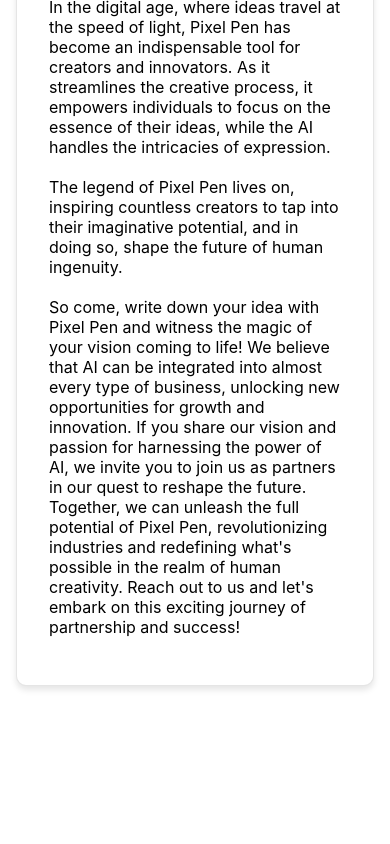
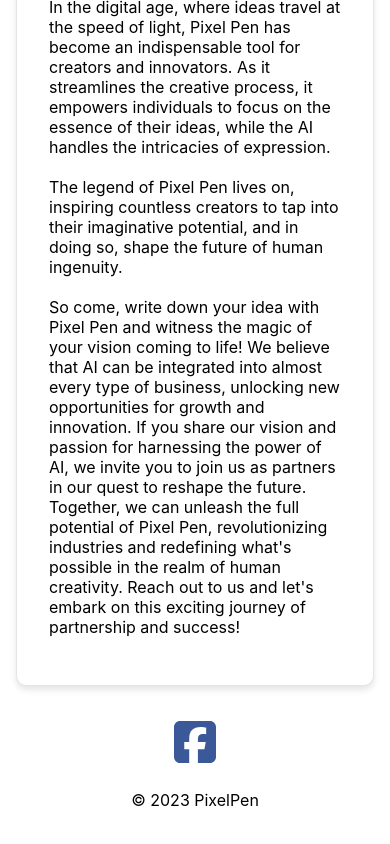
Before and after one commit to xiajohn/pixelpen.net, a React (Create React App) app in the folder frontend/: page / in a window 390 px wide. Shown: the part 1348-2192 px from the top of the page. Before the commit the page ends 2050 px from the top, so only its background shows below. Built offline with nearby package versions, Linux system fonts and the light colour scheme.

Commit message:
add footer

```diff
--- a/frontend/package.json
+++ b/frontend/package.json
@@ -3,6 +3,8 @@
   "version": "0.1.0",
   "private": true,
   "dependencies": {
+    "@fortawesome/free-brands-svg-icons": "^6.4.0",
+    "@fortawesome/react-fontawesome": "^0.2.0",
     "@testing-library/jest-dom": "^5.16.5",
     "@testing-library/react": "^13.4.0",
     "@testing-library/user-event": "^13.5.0",
@@ -13,6 +15,7 @@
     "react-audio-player": "^0.17.0",
     "react-bootstrap": "^2.7.2",
     "react-dom": "^18.2.0",
+    "react-icons": "^4.8.0",
     "react-markdown": "^8.0.7",
     "react-router-dom": "^6.10.0",
     "react-scripts": "5.0.1",
--- a/frontend/src/App.js
+++ b/frontend/src/App.js
@@ -1,5 +1,6 @@
 import React from 'react';
 import Header from './components/Header';
+import Footer from './components/Footer';
 import './css/App.css';
 import { BrowserRouter as Router, Route, Routes } from 'react-router-dom';
 import About from './components/About';
@@ -23,6 +24,7 @@
           {/* Add catch-all route here */}
           <Route path="*" element={<NotFound />} />
         </Routes>
+        <Footer />
       </div>
     </Router>
   );
--- a/frontend/src/components/Essay.js
+++ b/frontend/src/components/Essay.js
@@ -1,13 +1,13 @@
-import React from 'react';
+import React, { forwardRef } from 'react';
 import styles from '../css/Essay.module.css';
 
-function Essay({content}) {
+const Essay = forwardRef(({content}, ref) => {
   return (
-    <div className={styles.essay}>
+    <div className={styles.essay} ref={ref}>
       <h2>Pixel Pen Preview</h2>
       <p dangerouslySetInnerHTML={{__html: content.replace(/\n/g, '<br>')}}></p>
     </div>
   );
-}
+})
 
 export default Essay;
--- /dev/null
+++ b/frontend/src/components/Footer.js
@@ -0,0 +1,24 @@
+import React from 'react';
+import { FontAwesomeIcon } from '@fortawesome/react-fontawesome';
+import { faFacebookSquare } from '@fortawesome/free-brands-svg-icons';
+import '../css/Footer.css';  // Assuming you have a separate CSS file for Footer
+
+function Footer() {
+  return (
+    <div className="footer">
+      <div className="left">
+        <a href="https://www.facebook.com/pixelpenAI" target="_blank" rel="noreferrer">
+          <FontAwesomeIcon icon={faFacebookSquare} size="2x" className="social-icon" />
+        </a>
+      </div>
+      <div className="center">
+        <p>&copy; 2023 PixelPen</p>
+      </div>
+      <div className="right">
+
+      </div>
+    </div>
+  );
+}
+
+export default Footer;
--- a/frontend/src/components/FormComponent.js
+++ b/frontend/src/components/FormComponent.js
@@ -4,7 +4,7 @@
 import '../css/Form.css';
 import { getServerURL } from '../util/utils';
 
-function FormComponent({ formData, setFormData, setEssay, setIsLoading }) {
+function FormComponent({ formData, setFormData, setEssay, setIsLoading, essayRef }) {
   const [showTopicError, setShowTopicError] = useState(false);
 
   const handleChange = (e) => {
@@ -47,8 +47,7 @@
       }
       setIsLoading(false);
 
-      // Scroll to bottom of page
-      window.scrollTo(0, document.body.scrollHeight);
+      essayRef.current.scrollIntoView({ behavior: 'smooth' });
     } else {
       setIsLoading(false);
       return;
--- a/frontend/src/components/HomePage.js
+++ b/frontend/src/components/HomePage.js
@@ -1,11 +1,14 @@
 // components/HomePage.js
-import React, { useState } from 'react';
+import React, { useState, useRef } from 'react';
 import Body from './Body';
 import FormComponent from './FormComponent';
+
 import Essay from './Essay';
 import '../css/HomePage.css'
 function HomePage() {
   const [isLoading, setIsLoading] = useState(false);
+  const essayRef = useRef(null);
+
   const [formData, setFormData] = useState({
     Topic: '',
   });
@@ -42,10 +45,12 @@
             setFormData={setFormData}
             setEssay={setEssay}
             setIsLoading={setIsLoading}
+            essayRef={essayRef}
           />
         </div>
-        <Essay content={essay} />
+        <Essay ref={essayRef} content={essay} />
       </Body>
+
     </>
   );
 }
--- a/frontend/src/css/App.css
+++ b/frontend/src/css/App.css
@@ -26,3 +26,16 @@
   0% { transform: rotate(0deg); }
   100% { transform: rotate(360deg); }
 }
+
+.App {
+  display: flex;
+  flex-direction: column;
+  min-height: 100vh;
+}
+
+.footer {
+  margin-top: auto;
+}
+body, html {
+  height: 100%;
+}
--- /dev/null
+++ b/frontend/src/css/Footer.css
@@ -0,0 +1,56 @@
+.footer {
+  background-color: #fff;
+  display: flex;
+  flex-direction: row;
+  justify-content: space-between;
+  height: 80px;
+  align-items: center;
+  padding: 0 2rem;
+  color: #000;  /* to make text visible on dark background */
+}
+
+.footer .left,
+.footer .center,
+.footer .right {
+  flex: 1;
+}
+
+.footer .left {
+  text-align: left;
+}
+
+.footer .center {
+  text-align: center;
+}
+
+.footer .right {
+  text-align: right;
+}
+
+.footer a {
+  color: #000;  /* to make the Facebook icon visible on dark background */
+  font-size: 1.5rem; /* size of the icon */
+}
+
+@media (max-width: 768px) {
+  .footer {
+    width: 100%;
+    flex-direction: column;
+    height: auto;
+    padding: 1rem 0;
+  }
+
+  .footer .left,
+  .footer .center,
+  .footer .right {
+    text-align: center; /* Center alignment on mobile */
+    margin-bottom: 0.5rem;
+  }
+}
+.social-icon {
+  color: #3b5998;  /* Facebook's brand color */
+}
+
+.social-icon:hover {
+  color: #8b9dc3;  /* Lighten color on hover for interaction feedback */
+}
```
Also changed, not shown: 1 other file (tests, documents, lock files or other folders).
